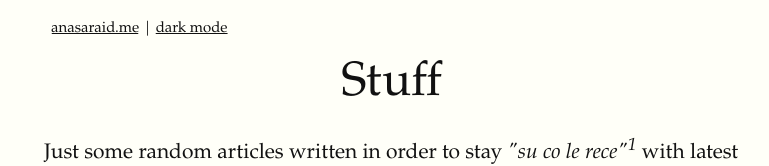
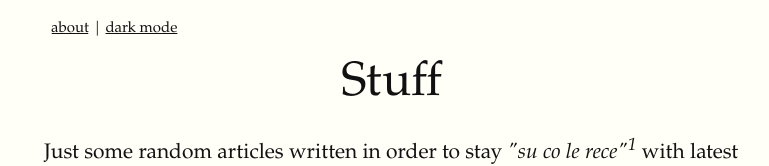
Before and after one commit to asdf1899/stuff, a Vue app: page /#/ in a window 1280 px wide. Shown: the top 166 px of the page, without its empty margins (249-1018 px from the left). Built offline with nearby package versions, Linux system fonts and the light colour scheme.

Commit message:
Update readme

```diff
--- a/src/components/NavBar.vue
+++ b/src/components/NavBar.vue
@@ -1,6 +1,6 @@
 <template>
   <div>
-    <a v-if="this.isUrl" :href="backUrl">anasaraid.me</a>
+    <a v-if="this.isUrl" :href="backUrl">about</a>
     <router-link v-if="this.isUrl == false" :to="backUrl">back</router-link> |
     <a class="style-link" v-on:click="toggle()"> {{this.toggleText}} </a>
   </div>
```
Also changed, not shown: 1 other file (tests, documents, lock files or other folders).
